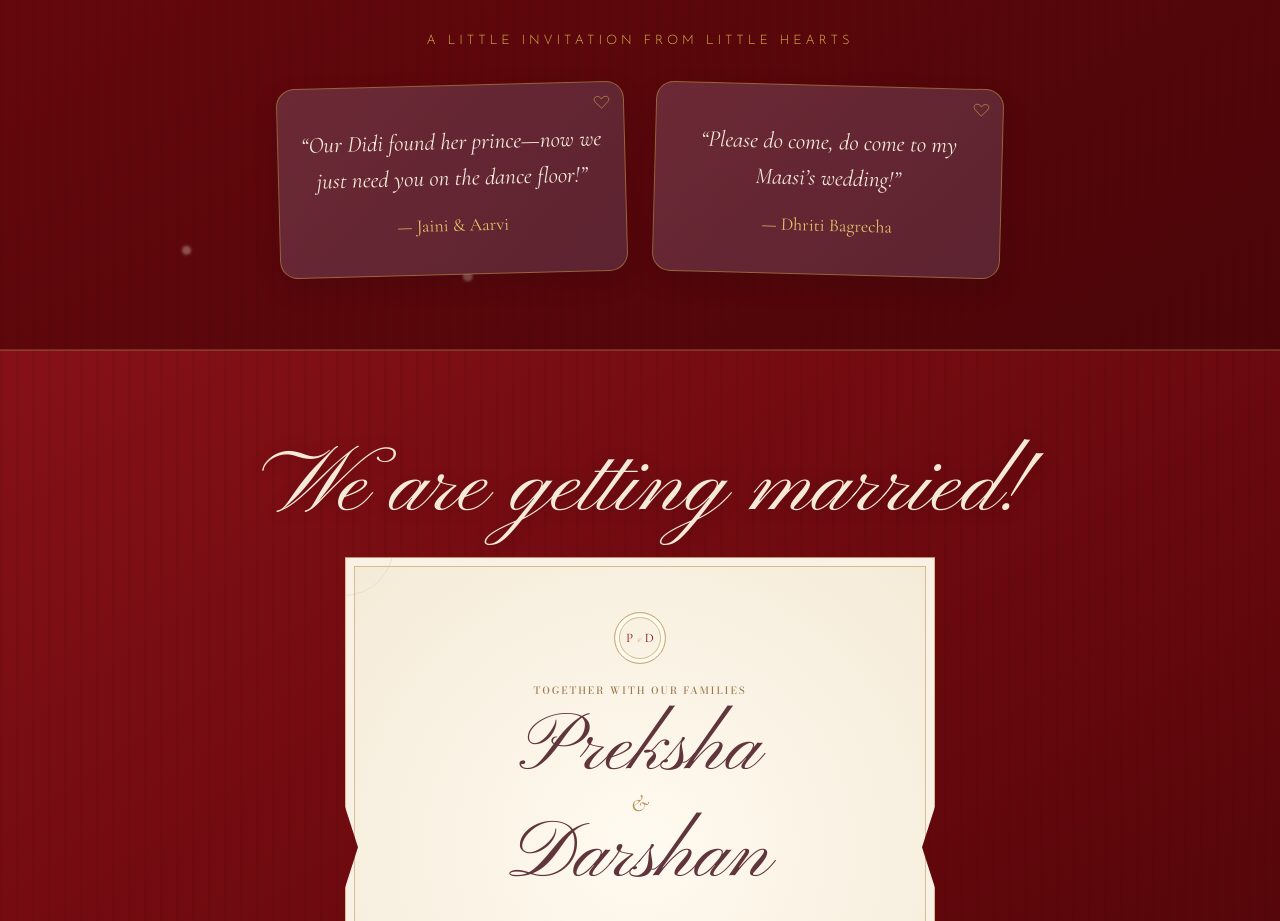
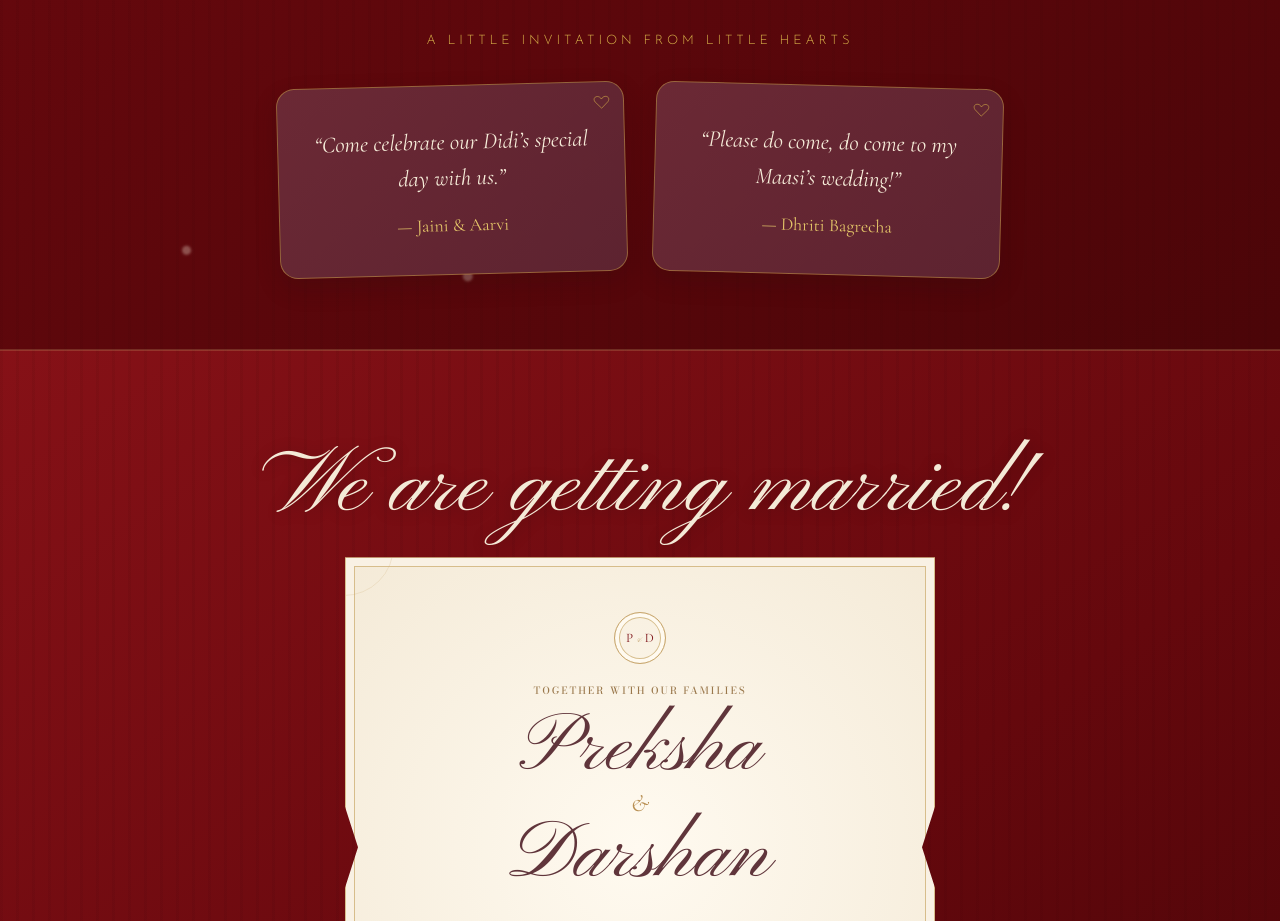
Before and after one commit to akshaythe-coder/Preskandarshan, a Next.js app: page / in a window 1280 px wide. Shown: the part 8521-9442 px from the top of the page. Built offline with nearby package versions, Linux system fonts and the light colour scheme.

Commit message:
Simplify children's Didi invitation wording

```diff
--- a/data/content.en.ts
+++ b/data/content.en.ts
@@ -79,7 +79,7 @@ export const contentEn = {
         "repeatInvitation": "Please do come, do come",
         "quotes": [
             {
-                "text": "Our Didi found her prince—now we just need you on the dance floor!",
+                "text": "Come celebrate our Didi’s special day with us.",
                 "by": "Jaini & Aarvi"
             },
             {
--- a/data/content.hi.ts
+++ b/data/content.hi.ts
@@ -84,7 +84,7 @@ export const contentHi: Content = {
         "repeatInvitation": "ज़रूर-ज़रूर आना",
         "quotes": [
             {
-                "text": "हमारी दीदी को उनके राजकुमार मिल गए—अब बस आप डांस फ़्लोर पर आ जाइए!",
+                "text": "हमारी दीदी के ख़ास दिन की ख़ुशियाँ हमारे साथ मनाइए।",
                 "by": "जैनी, आरवी"
             },
             {
```
